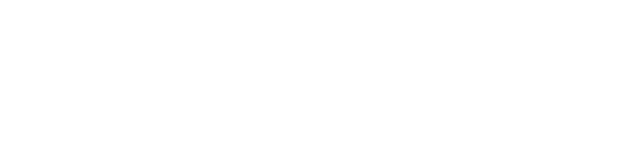
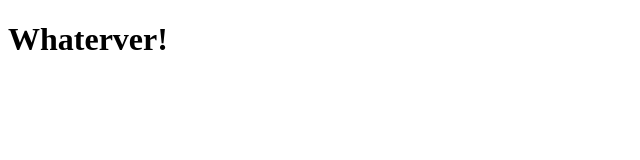
Before and after one commit to mcphyl/git-1, a plain HTML site: page index.html in a window 1280 px wide. Shown: the whole page, without its empty margins (0-640 px from the left). Drawn offline with Linux system fonts and the light colour scheme.

Commit message:
added a h1 heading

```diff
--- a/index.html
+++ b/index.html
@@ -5,6 +5,6 @@
     <title>Whaooooo!</title>
   </head>
   <body>
-
+    <h1>Whaterver!</h1>
   </body>
 </html>
```
